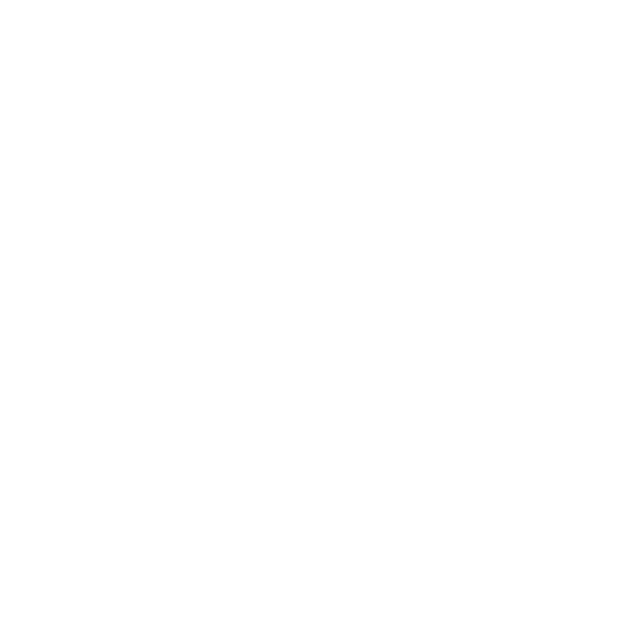
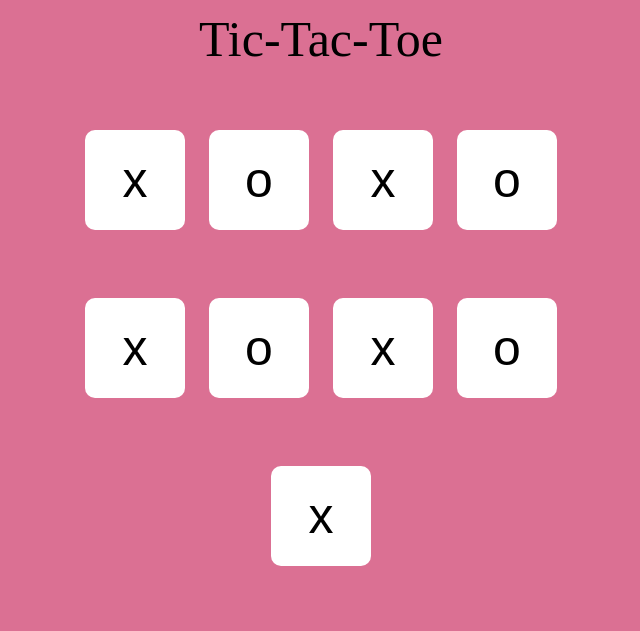
Before and after one commit to shirishagit/PROJECT, a plain HTML site: page index.html in a window 1280 px wide. Shown: the whole page, without its empty margins (319-959 px from the left). Drawn offline with Linux system fonts and the light colour scheme.

Commit message:
new commit

```diff
--- a/index.html
+++ b/index.html
@@ -3,10 +3,25 @@
 <head>
     <meta charset="UTF-8">
     <meta name="viewport" content="width=device-width, initial-scale=1.0">
-    <title>Tic-Tac-Toc</title>
+    <title>Tic-Tac-Toe</title>
     <link rel="stylesheet" href="style.css">
 </head>
 <body>
+    <main class="head">Tic-Tac-Toe</main>
+    <div class="container">
+        <div class="game">
+            <button class="box">x</button>
+            <button class="box">o</button>
+            <button class="box">x</button>
+            <button class="box">o</button>
+            <button class="box">x</button>
+            <button class="box">o</button>
+            <button class="box">x</button>
+            <button class="box">o</button>
+            <button class="box">x</button>
+
+        </div>
+    </div>
 
 
 
--- a/style.css
+++ b/style.css
@@ -0,0 +1,45 @@
+*{
+    padding: 0;
+    margin: 0;
+}
+
+body{
+    background-color: palevioletred;
+   height: 70vmin;
+   align-items: center;
+   text-align: center;
+   font-size: 50px;
+   padding-top: 10px;
+
+}
+
+.container{
+    height: 70vmin;
+    display: flex;
+    align-items: center;
+    justify-content: center;
+
+}
+
+.game{
+   height: 60vmin;
+   width: 60vmin;
+   display: flex;
+   flex-wrap: wrap;
+  justify-content: center;
+    align-items: center;
+    gap: 1.5rem;
+
+}
+.box{
+    height: 100px;
+    width: 100px;
+    justify-content: center;
+    align-items: center;
+    border-radius: 10px;
+    box-shadow: none;
+    border: none;
+    background-color: white;
+    font-size: 50px;
+
+}
```
